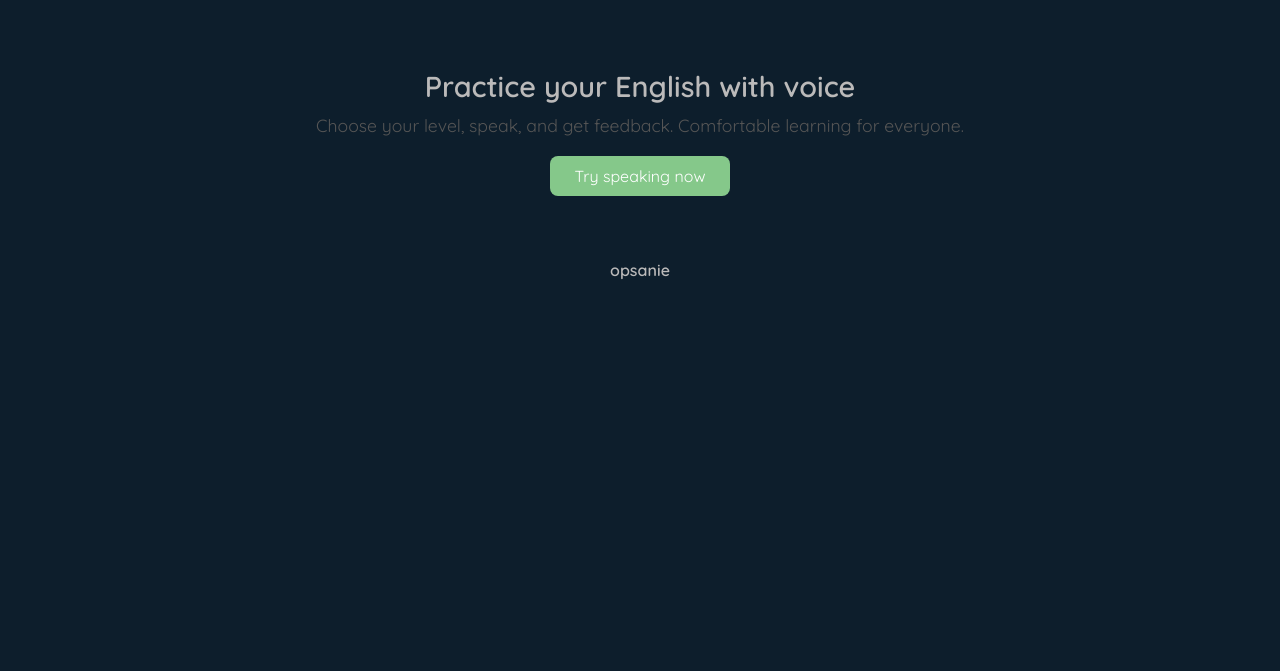
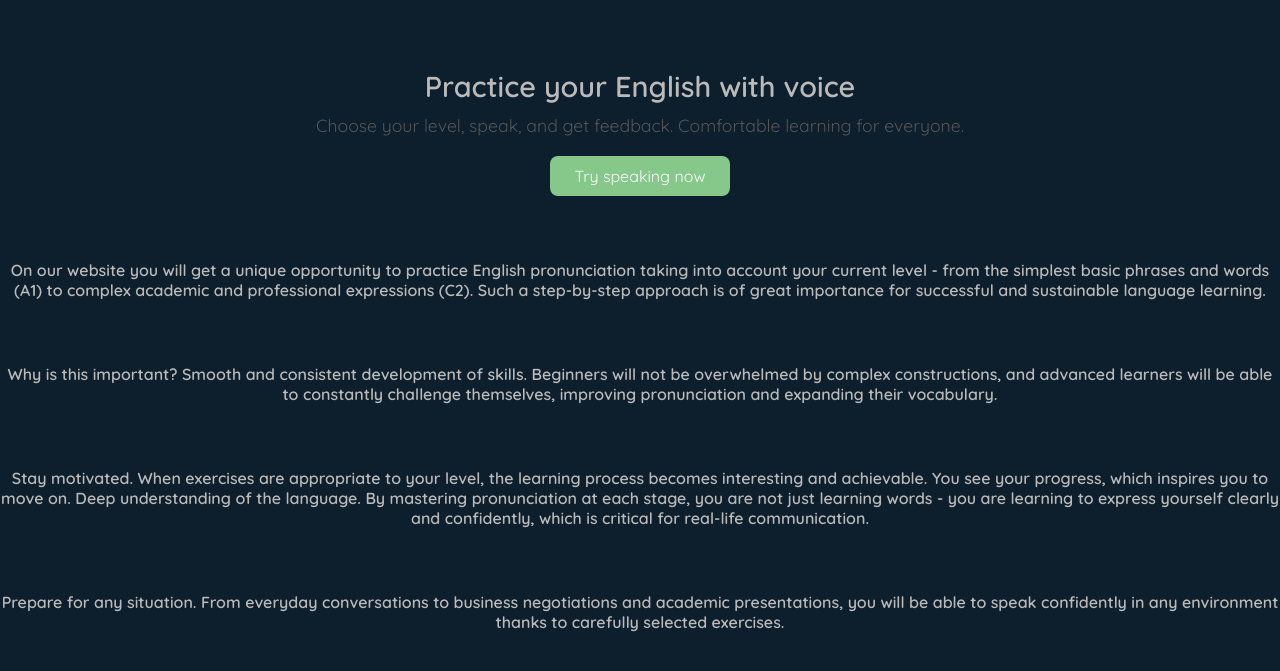
Before and after one commit to ArinAA-crazy/projectENG, a plain HTML site: page index.html in a window 1280 px wide. Shown: the part 183-854 px from the top of the page. Drawn offline with Linux system fonts and the light colour scheme.

Commit message:
Update index.html
Signed-off-by: ArinAA-crazy <kudryashovvar@gmail.com>

```diff
--- a/index.html
+++ b/index.html
@@ -25,7 +25,14 @@
       <!-- <button onclick="startPractice()">Try Speaking Now</button> -->
        <button onclick="location.href='login.html'">Try speaking now</button>
     </section>
-    <h3> opsanie</h3>
+    <h3> On our website you will get a unique opportunity to practice English pronunciation taking into account your current level - from the simplest basic phrases and words (A1) to
+      complex academic and professional expressions (C2). Such a step-by-step approach is of great importance for successful and sustainable language learning.</h3>
+    <h3>Why is this important?
+Smooth and consistent development of skills.
+Beginners will not be overwhelmed by complex constructions, and advanced learners will be able to constantly challenge themselves, improving pronunciation and expanding their vocabulary.</h3>
+    <h3>Stay motivated. When exercises are appropriate to your level, the learning process becomes interesting and achievable. You see your progress, which inspires you to move on.
+Deep understanding of the language. By mastering pronunciation at each stage, you are not just learning words - you are learning to express yourself clearly and confidently, which is critical for real-life communication.</h3>
+<h3>Prepare for any situation. From everyday conversations to business negotiations and academic presentations, you will be able to speak confidently in any environment thanks to carefully selected exercises.</h3>
   </main>
 
   <footer>
```
